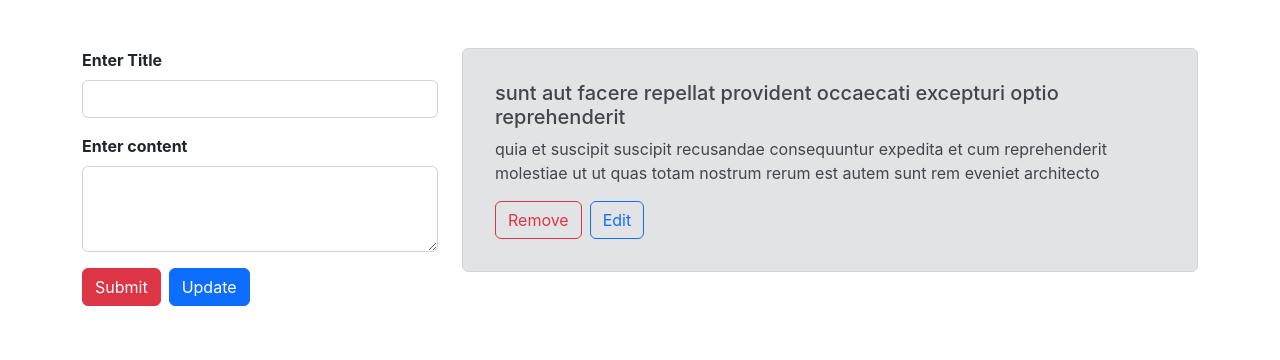
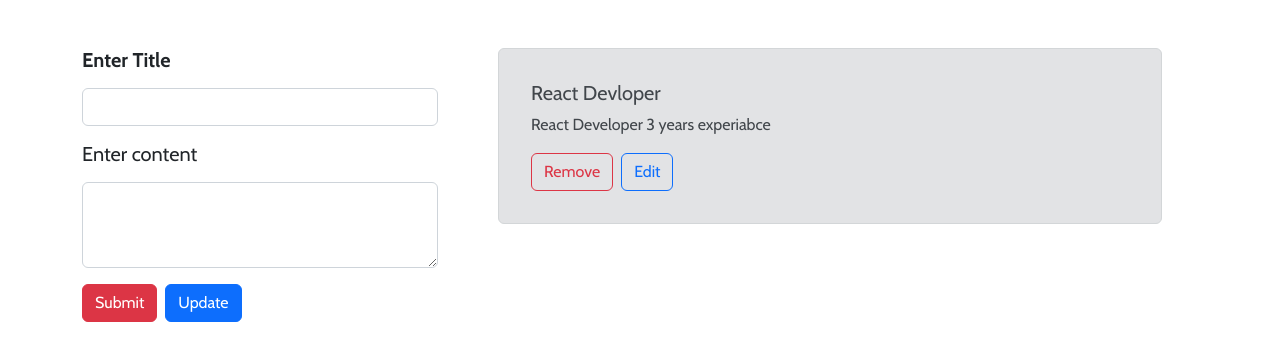
Before and after one commit to Shahed-BD71/react-redux-rtk-crud, a React (Create React App) app: page / in a window 1280 px wide. Shown: the top 360 px of the page. Built offline with nearby package versions, Linux system fonts and the light colour scheme; data requests are answered from the project's data file.

Commit message:
fix error

```diff
--- a/db.json
+++ b/db.json
@@ -1,9 +1,9 @@
 {
-    "posts": [
-      {
-        "id": 1,
-        "title": "sunt aut facere repellat provident occaecati excepturi optio reprehenderit",
-        "body": "quia et suscipit\nsuscipit recusandae consequuntur expedita et cum\nreprehenderit molestiae ut ut quas totam\nnostrum rerum est autem sunt rem eveniet architecto"
-      }
-    ]
-  }
+  "posts": [
+    {
+      "title": "React Devloper",
+      "body": "React Developer 3 years experiabce",
+      "id": 1
+    }
+  ]
+}
--- a/src/Api/apiSlice.jsx
+++ b/src/Api/apiSlice.jsx
@@ -20,7 +20,7 @@ export const apiSlice = createApi({
           "Content-type": "application/json; charset=UTF-8",
         },
       }),
-      invalidatesTags: ["POST"],
+      invalidatesTags: ["Post"],
     }),
     updatePost: builder.mutation({
       query: (payload) => {
@@ -35,7 +35,7 @@ export const apiSlice = createApi({
     }),
     deletePost: builder.mutation({
       query: (id) => ({
-        url: `/post/${id}`,
+        url: `/posts/${id}`,
         method: "DELETE",
         credentials: "include",
       }),
--- a/src/App.js
+++ b/src/App.js
@@ -1,5 +1,6 @@
 import './App.css';
-import { PostList } from './componets/Job';
+import PostList from './components/Job';
+
 
 function App() {
   return (
--- a/src/componets/Job/index.jsx
+++ b/src/components/Job/index.jsx
@@ -6,7 +6,7 @@ import {
   useUpdatePostMutation
 } from "../../Api/apiSlice";
 
-export const PostList = () => {
+function PostList() {
   const [addNewPost, response] = useAddNewPostMutation();
   const [deletePost] = useDeletePostMutation();
   const [inputField, setInputField] = useState({
@@ -85,7 +85,16 @@ export const PostList = () => {
       </div>
     );
   } else if (isGetSuccess) {
-    postContent = posts.map((item) => {
+    postContent = !posts.length ? (
+      <div className="row">
+        <div className="card alert alert-secondary">
+          <div className="card-body">
+            <h5 className="card-title text-center">No Job Available Now</h5>
+          </div>
+        </div>
+      </div>
+    ) : (
+      posts.map((item) => {
         return (
           <div className="col-lg-12 mb-3" key={item.id}>
             <div className="card alert alert-secondary">
@@ -108,7 +117,8 @@ export const PostList = () => {
             </div>
           </div>
         );
-    });
+      })
+    );
   } else if (isGetError) {
     postContent = (
       <div className="alert alert-danger" role="alert">
@@ -122,7 +132,7 @@ export const PostList = () => {
         <form onSubmit={onSubmit}>
           <div className="mb-3">
             <label className="form-label">
-              <strong>Enter Title</strong>
+              <h5 className="fw-bold">Enter Title</h5>
             </label>
             <input
               value={inputField.title}
@@ -130,12 +140,13 @@ export const PostList = () => {
               className="form-control"
               name="title"
               id="title"
+              required
               onChange={handleInputs}
             />
           </div>
           <div className="mb-3">
             <label className="form-label">
-              <strong>Enter content</strong>
+              <h5>Enter content</h5>
             </label>
             <textarea
               value={inputField.body}
@@ -143,6 +154,7 @@ export const PostList = () => {
               rows="3"
               name="body"
               id="body"
+              required
               onChange={handleInputs}
             ></textarea>
           </div>
@@ -158,9 +170,10 @@ export const PostList = () => {
           </button>
         </form>
       </div>
-      <div className="col-lg-8">
+      <div className="col-lg-8 px-5">
         <div className="row">{postContent}</div>
       </div>
     </div>
   );
-};
+}
+export default PostList;
--- a/src/index.css
+++ b/src/index.css
@@ -1,13 +1,9 @@
+@import url('https://fonts.googleapis.com/css2?family=Cabin:wght@400;700&display=swap');
+
+
 body {
   margin: 0;
-  font-family: -apple-system, BlinkMacSystemFont, 'Segoe UI', 'Roboto', 'Oxygen',
-    'Ubuntu', 'Cantarell', 'Fira Sans', 'Droid Sans', 'Helvetica Neue',
-    sans-serif;
+  font-family: 'Cabin', sans-serif;
   -webkit-font-smoothing: antialiased;
   -moz-osx-font-smoothing: grayscale;
 }
-
-code {
-  font-family: source-code-pro, Menlo, Monaco, Consolas, 'Courier New',
-    monospace;
-}
```
Also changed, not shown: src/components/Job/PostItem.jsx (added). Lines whose indentation alone changed are shown as unchanged.
